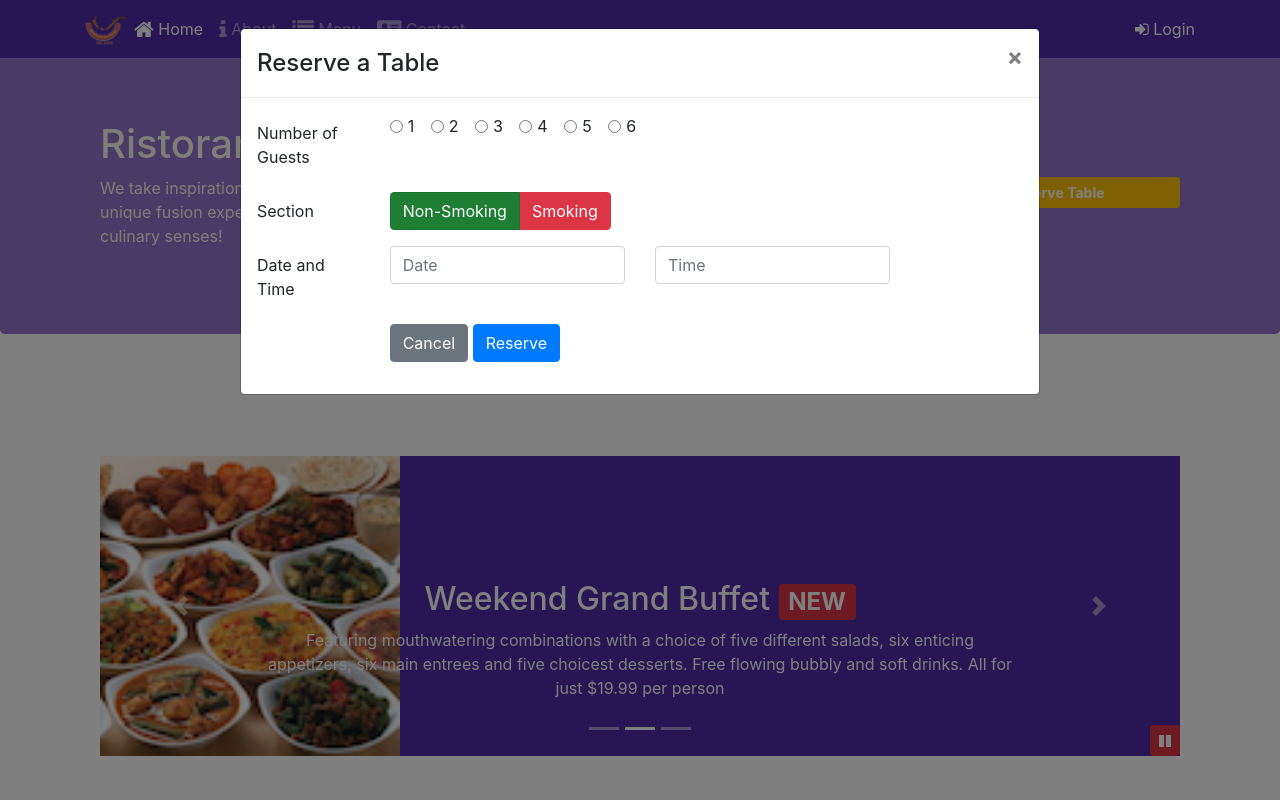
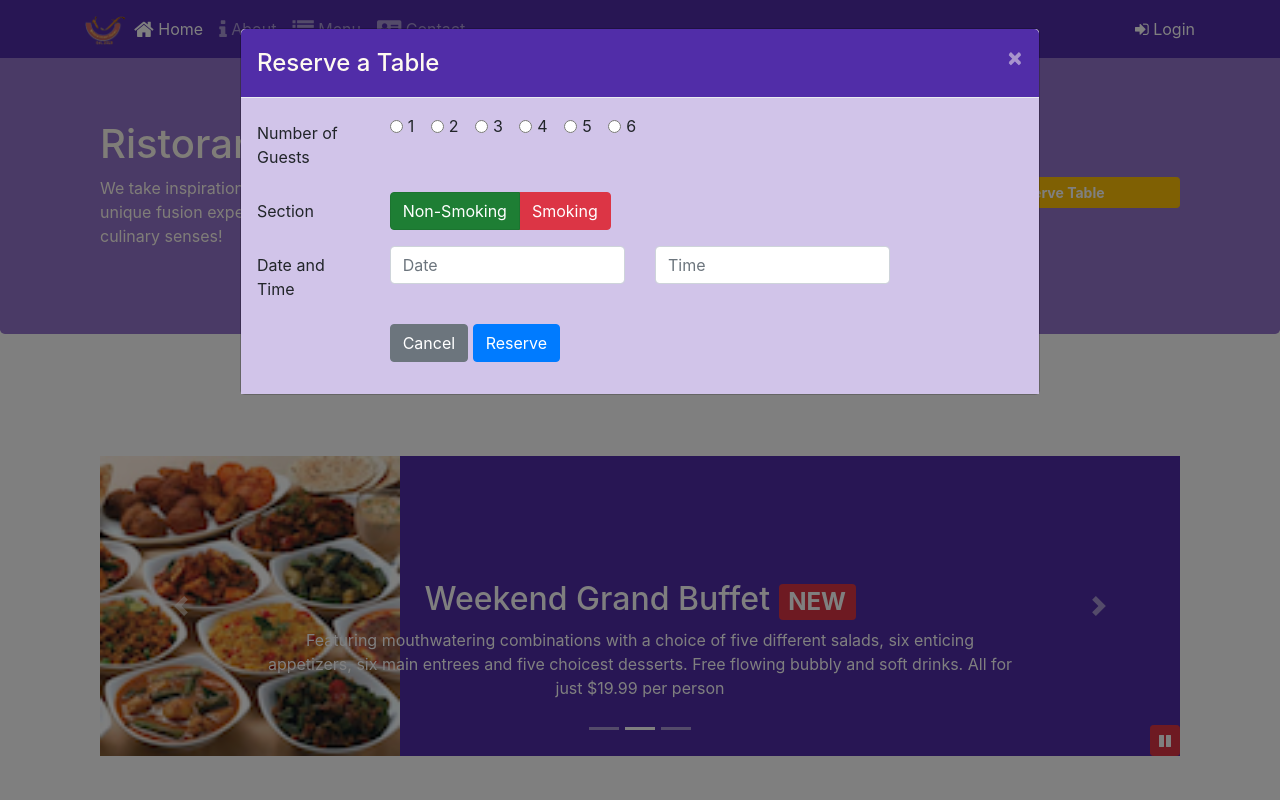
Before and after one commit to muktadeshpande2/Basil-N-Coconut, a website: page index.html in a window 1280 px wide. Both pictures are taken after a click on the button "Reserve Table". Shown: the top 800 px of the page. Drawn offline with nearby package versions, Linux system fonts and the light colour scheme.

Commit message:
Assignment 4

```diff
--- a/css/styles.scss
+++ b/css/styles.scss
@@ -74,3 +74,22 @@ body{
     bottom: 0px;
     z-index: 1;
 }
+
+.modal-header {
+    background-color: $background-dark;
+    color: floralwhite;
+}
+
+.modal-body {
+    background-color: $background-pale;
+}
+
+.modal {
+
+    .modal-header{
+
+        button {
+            color: floralwhite;
+        }
+    }
+}
--- a/index.html
+++ b/index.html
@@ -29,8 +29,8 @@
 				<li class="nav-item"><a class="nav-link" href="#"><span class="fa fa-list fa-lg"></span> Menu</a></li>
 				<li class="nav-item"><a class="nav-link" href="./contactus.html"><span class="fa fa-address-card fa-lg"></span> Contact</a></li>
 			</ul>
-			<span class="navbar-text">
-				<a data-toggle="modal" data-target="#loginModal">
+			<span class="navbar-text" id="loginBtn">
+				<a>
 					<span class="fa fa-sign-in"></span> Login
 				</a>
 			</span>
@@ -188,7 +188,7 @@
                 	</div>
 
                 	<div class="col-12 col-sm-3 align-self-center">
-                		<a class="btn btn-sm btn-block btn-warning text-white" data-toggle="modal" data-target="#reserveModal" role="button"><strong>Reserve Table</strong></a>
+                		<a class="btn btn-sm btn-block btn-warning text-white" role="button" id="reserveBtn"><strong>Reserve Table</strong></a>
                 	</div>
 
                 </div>
@@ -399,7 +399,23 @@
 				}
             });
         });
-    </script>
+	</script>
+
+	<script>
+		$(document).ready(function(){
+			$("#loginBtn").click(function(){
+				$("#loginModal").modal();
+			});
+		});
+	</script>
+
+	<script>
+		$(document).ready(function(){
+			$("#reserveBtn").click(function(){
+				$("#reserveModal").modal();
+			});
+		});
+	</script>
 
 
 </body>
```
Also changed, not shown: css/styles.css.
